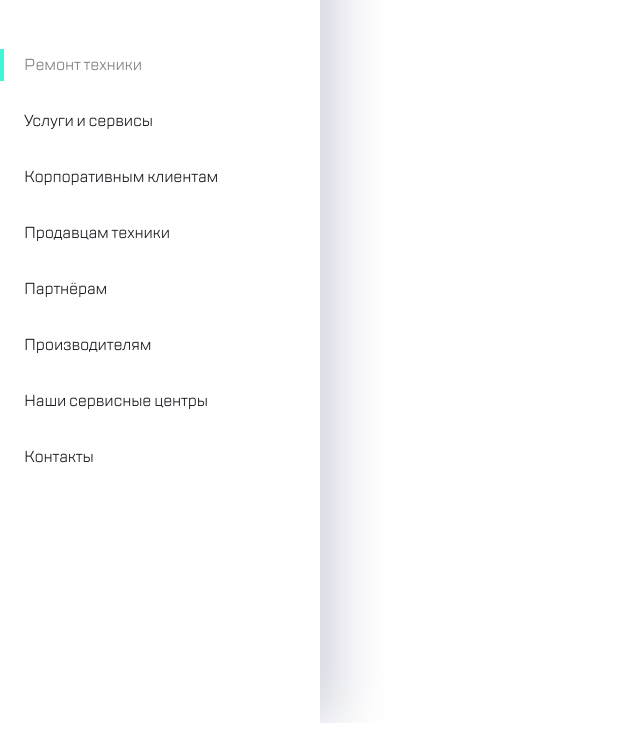
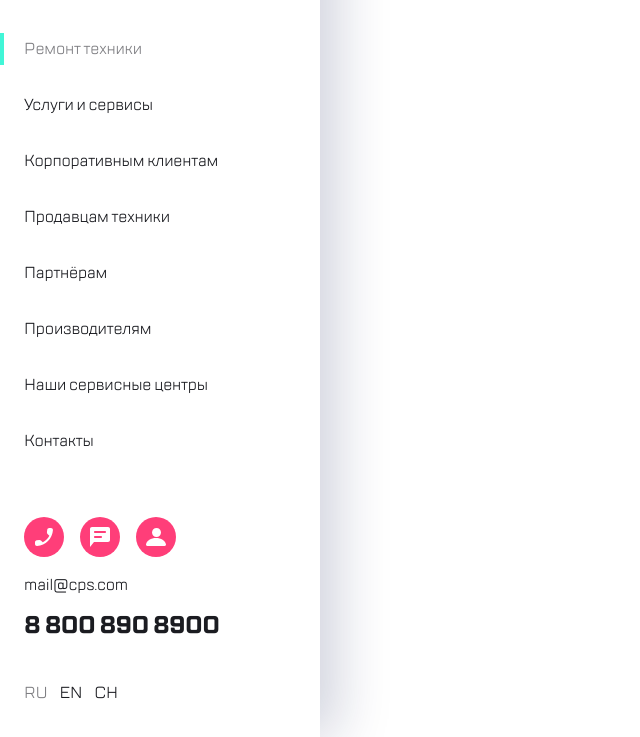
Before and after one commit to DmitryBartoshkin/kata-test-1.4, a plain HTML site: page menu-mobile.html in a window 1280 px wide. Shown: the part 77-814 px from the top of the page, without its empty margins (0-640 px from the left). Drawn offline with Linux system fonts and the light colour scheme.

Commit message:
Added footer of menu + a litle bit fix bugs

```diff
--- a/css/menu-mobile.css
+++ b/css/menu-mobile.css
@@ -47,6 +47,14 @@ body {
     left: 0;
     box-shadow: 16px 0px 52px 0px #0E185033;
 }
+
+.menu-mobile__content {
+    min-height: 100vh;
+    margin-top: -6.126rem;
+    justify-content: space-between;
+    display: flex;
+    flex-wrap: wrap;
+}
 /* /menu-mobile */
 
 /* menu-mobile-header */
@@ -55,6 +63,8 @@ body {
     align-items: center;
     justify-content: space-between;
     padding: 1.5rem;
+    position: relative;
+    z-index: 1;
 }
 
 .page-mobile-header__group {
@@ -76,6 +86,12 @@ body {
     display: flex;
     justify-content: center;
     align-items: center;
+    opacity: 1;
+    transition: linear 200ms;
+}
+
+.link-icon:hover {
+    opacity: 0.7;
 }
 
 .link-icon__icon {
@@ -92,11 +108,24 @@ body {
 .link-icon__icon--search {
     background-image: url('../img/search-icon.svg');
 }
+
+.link-icon__icon--phone {
+    background-image: url('../img/phone-icon.svg');
+}
+
+.link-icon__icon--msg {
+    background-image: url('../img/msg-icon.svg');
+}
+
+.link-icon__icon--contact {
+    background-image: url('../img/contact-icon.svg');
+}
 /* /.link-icon */
 
 /* .menu-mobile-nav */
 .menu-mobile-nav__list {
     padding: 0;
+    margin-top: 6.125rem;
 }
 /* /.menu-mobile-nav */
 
@@ -138,3 +167,82 @@ body {
     background-color: #41F6D7;
 }
 /* /.vertical-nav */
+
+/* .menu-mobile-footer */
+.menu-mobile-footer {
+    padding: 2rem 1.5rem;
+    align-self: end;
+}
+
+.menu-mobile-footer__icons {
+    display: flex;
+    margin-bottom: 1rem;
+}
+
+.menu-mobile-footer__link-icon--msg {
+    margin: auto 1rem;
+}
+
+.menu-mobile-footer__link-mail {
+    margin-bottom: 0.75rem;
+}
+
+.menu-mobile-footer__link-phone {
+    margin-bottom: 2.5rem;
+}
+/* .menu-mobile-footer */
+
+/* .link-mail */
+.link-mail {
+    font-family: 'TT Lakes', 'Helvetica', sans-serif;
+    font-size: 1rem;
+    line-height: 1.5rem;
+    letter-spacing: -0.2px;
+    font-weight: normal;
+    color: #1B1C21;
+    text-decoration: none;
+    display: block;
+}
+
+.link-mail:hover {
+    color: #7E7E82;
+}
+/* /.link-mail */
+
+/* .link-phone */
+.link-phone {
+    font-family: 'TT Lakes', 'Helvetica', sans-serif;
+    font-size: 1.5rem;
+    line-height: 2rem;
+    letter-spacing: -0.6px;
+    font-weight: bold;
+    color: #1B1C21;
+    text-decoration: none;
+    display: block;
+}
+
+.link-phone:hover {
+    color: #7E7E82;
+}
+/* /.link-phone */
+
+/* .lang-links */
+.lang-links__link {
+    font-family: 'TT Lakes', 'Helvetica', sans-serif;
+    font-size: 1rem;
+    line-height: 1.5rem;
+    letter-spacing: -0.2px;
+    color: #1B1C21;
+    text-decoration: none;
+    text-transform: uppercase;
+    margin-right: 0.5rem;
+}
+
+.lang-links__link--active {
+    color: #7E7E82;
+}
+
+.lang-links__link:hover {
+    color: #7E7E82;
+}
+/* /.lang-links */
--- a/menu-mobile.html
+++ b/menu-mobile.html
@@ -18,6 +18,7 @@
                 <span class="link-icon__icon link-icon__icon--search"></span>
             </a>
         </header>
+        <div class="menu-mobile__content">
             <nav class="menu-mobile-nav">
                 <ul class="vertical-nav menu-mobile-nav__list">
                     <li class="vertical-nav__item">
@@ -46,6 +47,27 @@
                     </li>
                 </ul>
             </nav>
+            <footer class="menu-mobile-footer">
+                <div class="menu-mobile-footer__icons">
+                    <a href="#" class="link-icon">
+                        <span class="link-icon__icon link-icon__icon--phone"></span>
+                    </a>
+                    <a href="#" class="link-icon menu-mobile-footer__link-icon--msg">
+                        <span class="link-icon__icon link-icon__icon--msg"></span>
+                    </a>
+                    <a href="#" class="link-icon page-header__link-icon--contact">
+                        <span class="link-icon__icon link-icon__icon--contact"></span>
+                    </a>
+                </div>
+                <a href="mailto:mail@cps.com" class="link-mail menu-mobile-footer__link-mail">mail@cps.com</a>
+                <a href="tel:88008908900" class="link-phone menu-mobile-footer__link-phone">8 800 890 8900</a>
+                <div class="lang-links">
+                    <a href="#" class="lang-links__link lang-links__link--active">Ru</a>
+                    <a href="#" class="lang-links__link">En</a>
+                    <a href="#" class="lang-links__link">Ch</a>
+                </div>
+            </footer>
+        </div>
     </div>
 
 </body>
```
Lines whose indentation alone changed are shown as unchanged.
